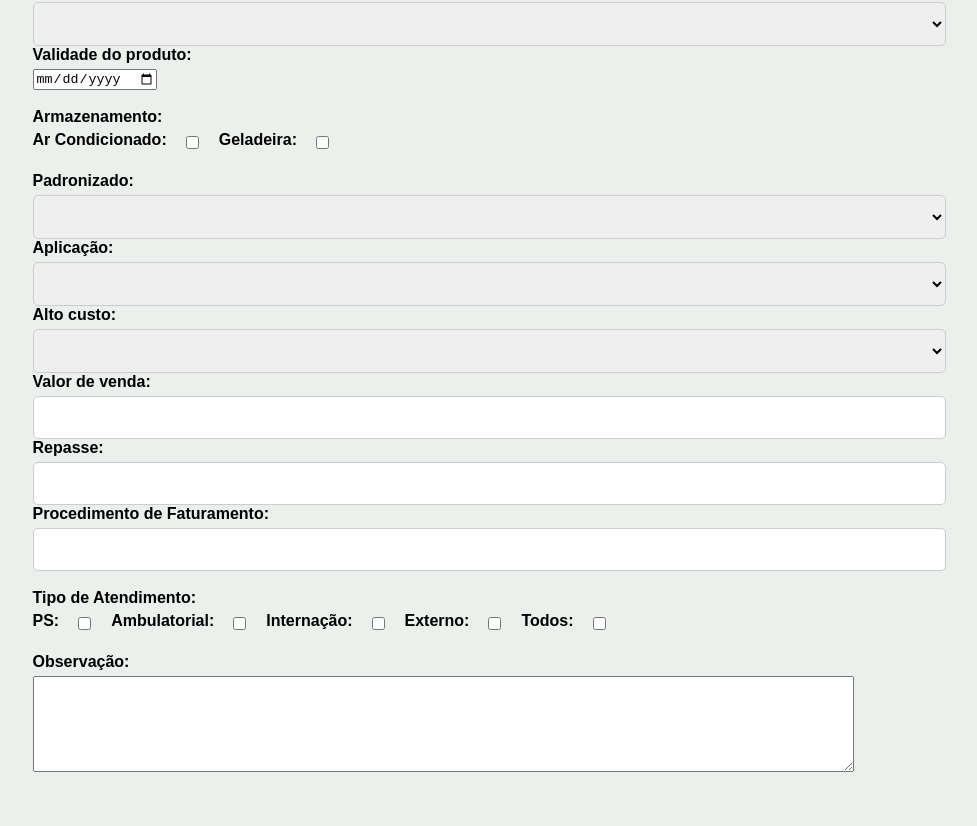
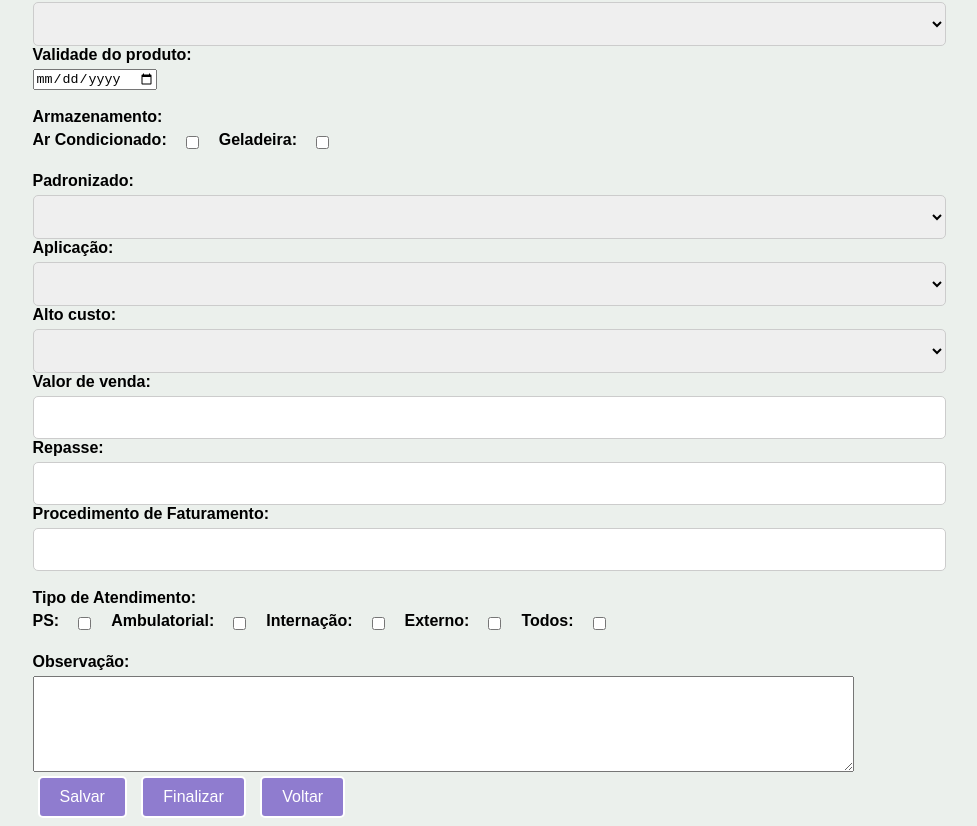
Before and after one commit to WeslleyAFiladelfo/veros_pet, a website: page index.html in a window 1280 px wide. Shown: the part 1410-2236 px from the top of the page, without its empty margins (151-1128 px from the left). Before the commit the page ends 2194 px from the top, so only its background shows below. Drawn offline with Linux system fonts and the light colour scheme.

Commit message:
Adicionando arquivos HTML e CSS

```diff
--- a/index.html
+++ b/index.html
@@ -566,8 +566,20 @@
             <label for="observacao">Observação:</label>
             <textarea id="observacao" name="observacao" rows="6" cols="100"></textarea>
         </div>
+        <button type="submit">Salvar</button>
+        <button type="submit" formaction="/finalizar_cadastro_produto">Finalizar</button>
+        <button type="button" onclick="voltarParaMenu()">Voltar</button>
+
+<script>
+    function voltarParaMenu() {
+        window.location.href = '/menu'; // Redireciona para a rota '/menu'
+    }
+</script>
+
     </form>
     <script>
+    document.getElementById('continuarCadastroForm').addEventListener('submit', function(event) {
+        event.preventDefault(); // Evitar o comportamento padrão de envio do formulário
 
         // Fazer uma requisição assíncrona ao servidor
         fetch('/salvar_produto', {
@@ -590,6 +602,7 @@
             console.error('Erro ao enviar requisição:', error);
             alert('Erro ao cadastrar o produto. Por favor, tente novamente.');
         });
+    });
 </script>
 </body>
 </html>
```
